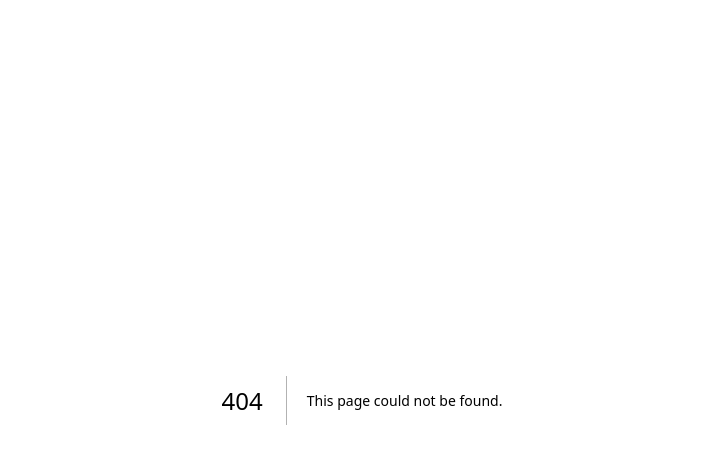
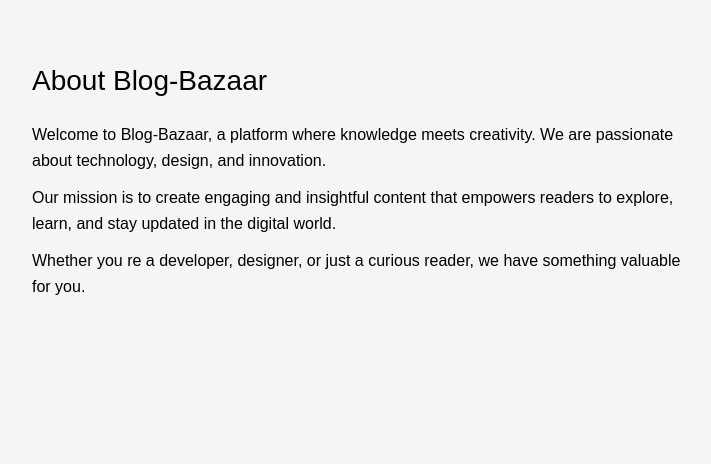
Before and after one commit to chinmay7980/blog-bazaar, a Next.js app: page /about in a window 1280 px wide. Before the commit this address had no page. Shown: the top 464 px of the page, without its empty margins (278-989 px from the left). Built offline with nearby package versions, Linux system fonts and the light colour scheme.

Commit message:
i have added about page

```diff
--- /dev/null
+++ b/src/app/about/page.css
@@ -0,0 +1,24 @@
+
+body {
+    margin: 0;
+    padding: 0;
+    background-color:whitesmoke;
+  }
+.about {
+    max-width: 700px;
+    margin: 40px auto;
+    padding: 20px;
+    font-family: sans-serif;
+    color: black;
+  }
+
+  .about h1 {
+    font-size: 28px;
+    margin-bottom: 20px;
+  }
+
+  .about p {
+    font-size: 16px;
+    line-height: 1.6;
+    margin-bottom: 12px;
+  }
--- /dev/null
+++ b/src/app/about/page.js
@@ -0,0 +1,13 @@
+
+import './page.css';
+
+export default function AboutPage() {
+  return (
+    <div className="about">
+      <h1>About Blog-Bazaar</h1>
+      <p>Welcome to Blog-Bazaar, a platform where knowledge meets creativity. We are passionate about technology, design, and innovation.</p>
+      <p>Our mission is to create engaging and insightful content that empowers readers to explore, learn, and stay updated in the digital world.</p>
+      <p>Whether you re a developer, designer, or just a curious reader, we have something valuable for you.</p>
+    </div>
+  );
+}
--- a/src/app/navbar/page.js
+++ b/src/app/navbar/page.js
@@ -11,9 +11,9 @@ export default function Navbar() {
         </div>
         <div className='navbar-components'>
           <Link href="/">Home</Link>
-          <Link href="/about">About</Link>
-          <Link href="/services">Services</Link>
-          <Link href="/contact">Contact</Link>
+          <Link href="./about">About</Link>
+          <Link href="./services">Services</Link>
+          <Link href="./contact">Contact</Link>
         </div>
       </div>
     </nav>
--- a/src/app/page.js
+++ b/src/app/page.js
@@ -12,6 +12,7 @@ export default function Home() {
       <HeroBanner />
 
 
+
     </div>
   );
 }
```
Also changed, not shown: src/app/contact/page.css (added), src/app/contact/page.js (added).
